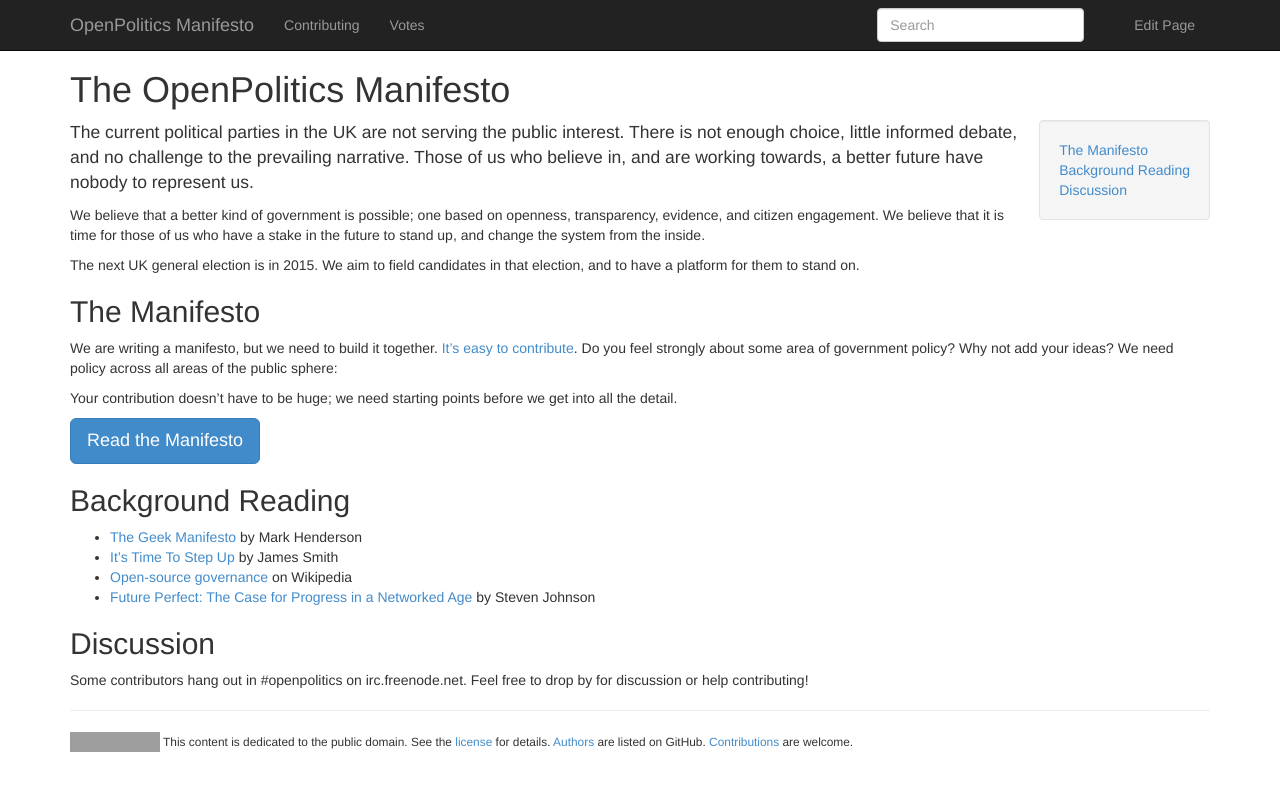
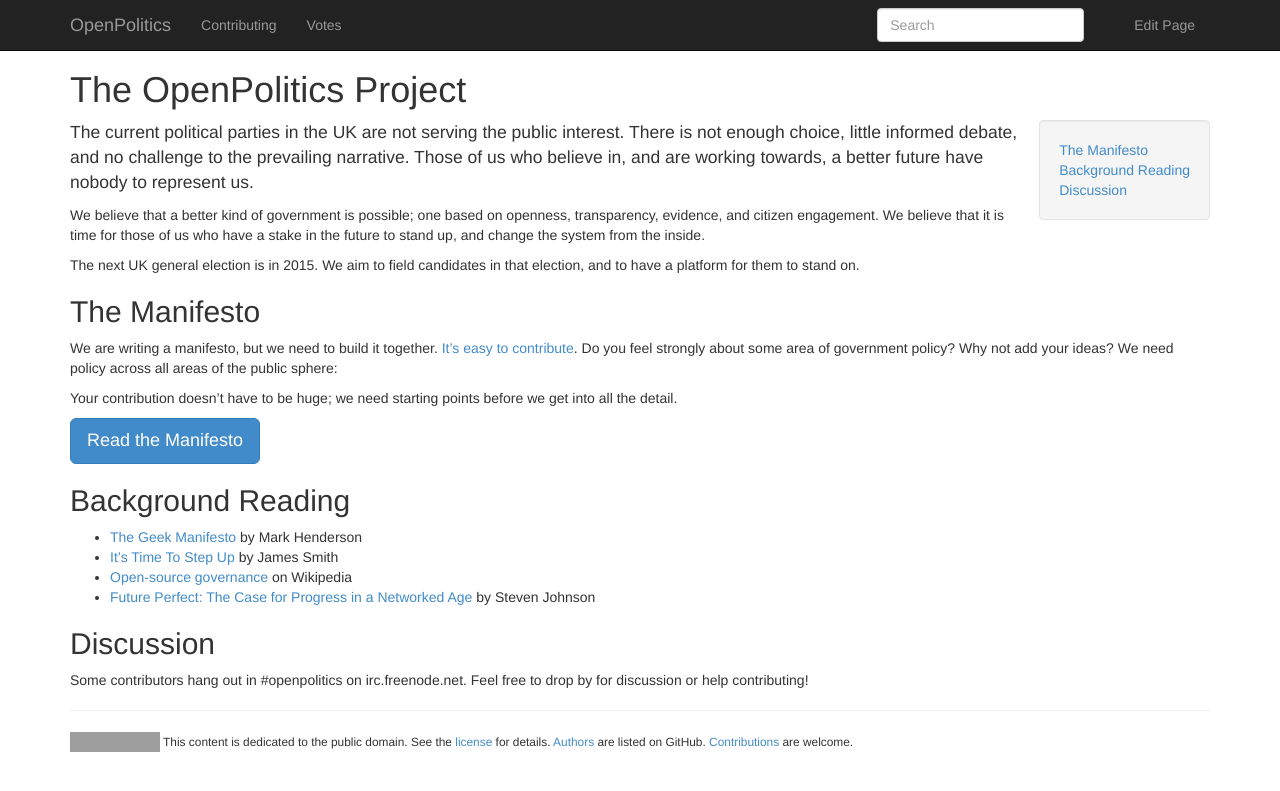
Before and after one commit to openpolitics/manifesto, a Jekyll site: the page built from index.md, in a window 1280 px wide. Shown: the top 791 px of the page. Built offline with Jekyll 4.4.1, drawn with Linux system fonts in a browser that asks for light colours; grey boxes are pictures that could not be loaded.

Commit message:
Make name more generic

```diff
--- a/_config.yml
+++ b/_config.yml
@@ -1,4 +1,4 @@
-name: OpenPolitics Manifesto
+name: OpenPolitics
 
 markdown: kramdown
 
--- a/_layouts/homepage.html
+++ b/_layouts/homepage.html
@@ -2,7 +2,7 @@
 layout: page
 ---
 
-<h1>The OpenPolitics Manifesto</h1>
+<h1>The OpenPolitics Project</h1>
 <div class='homepage'>
   {{content}}
 </div>
```
